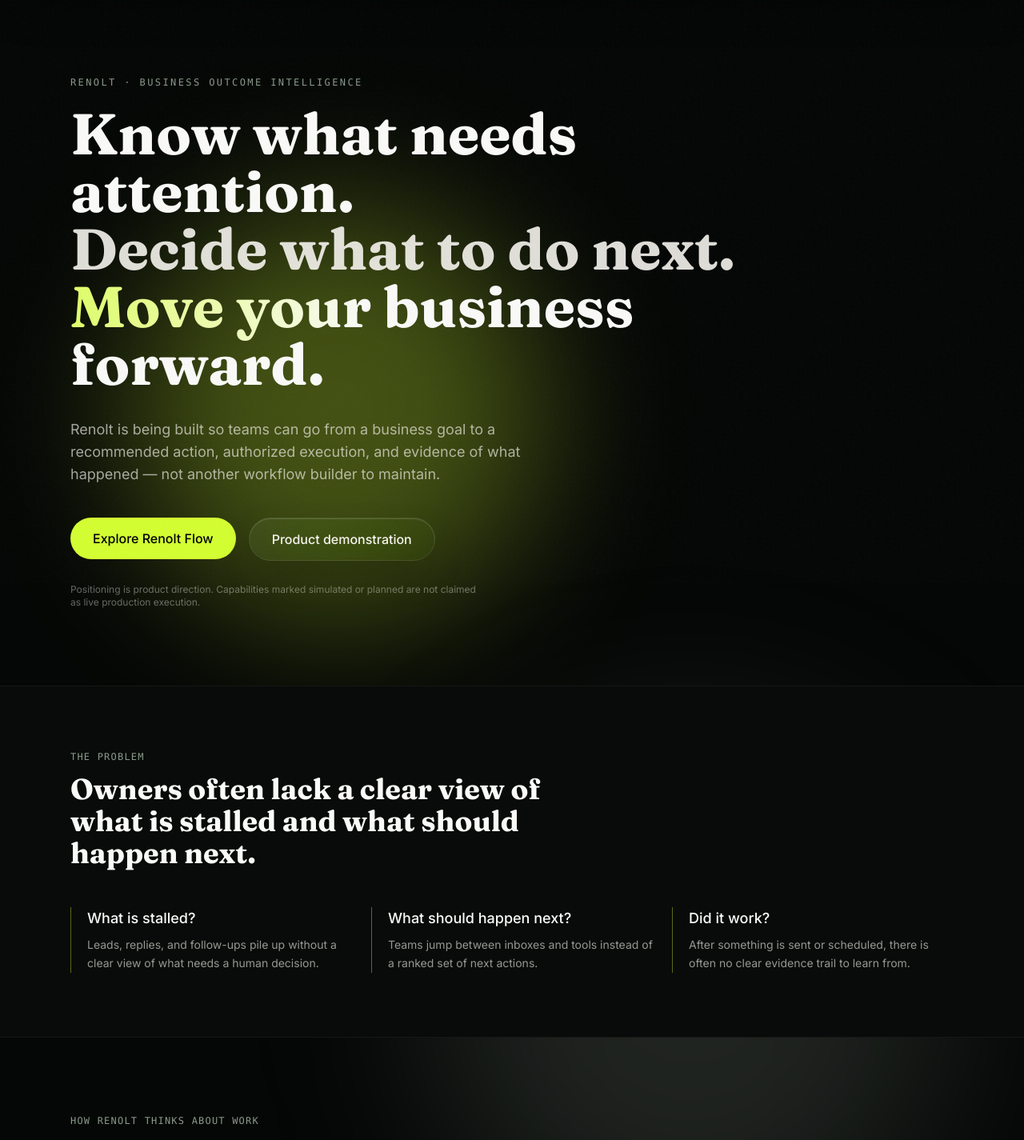
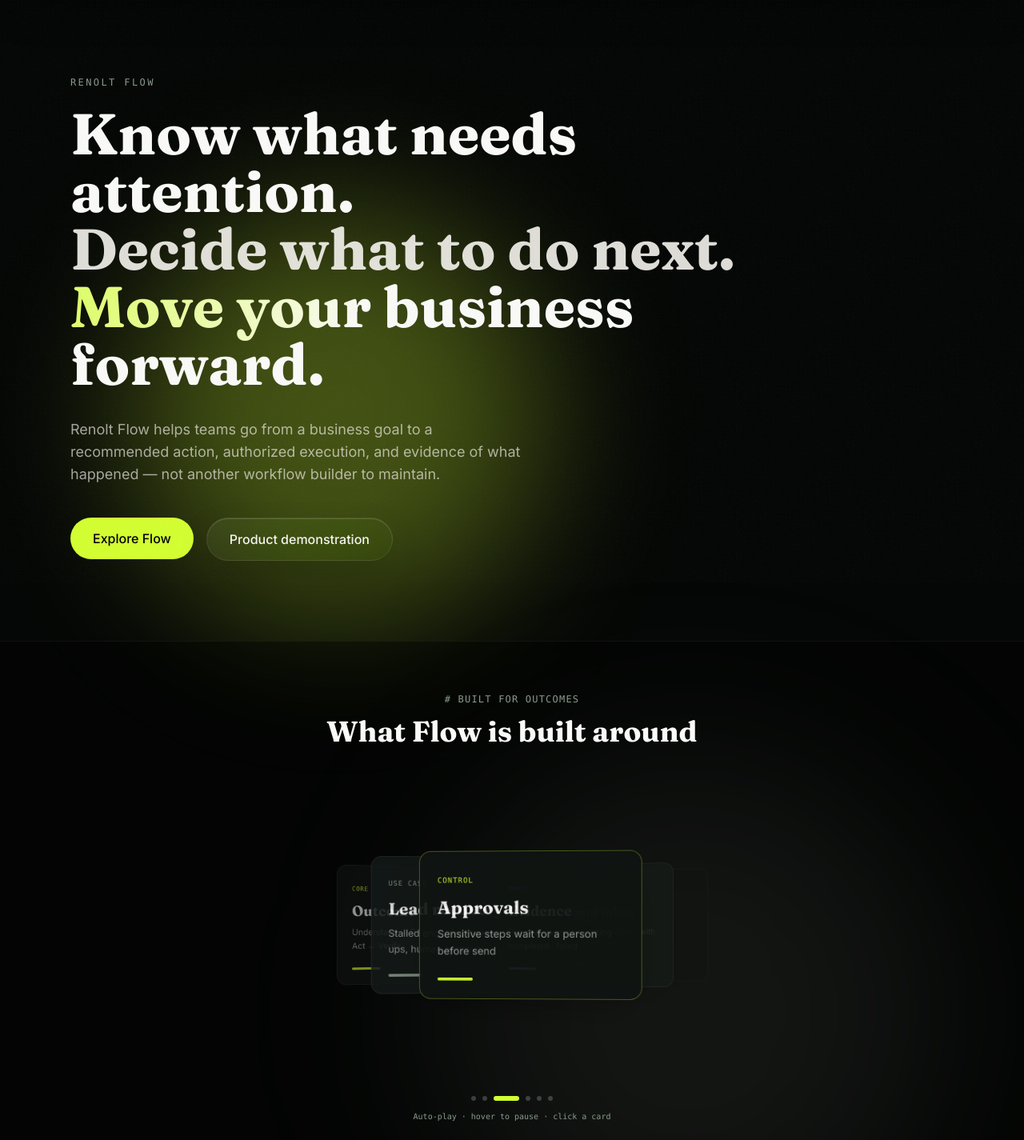
Before and after one commit to enviromation17-bit/my-portfolio, a Next.js app: page / in a window 1280 px wide. Shown: the part 71-1496 px from the top of the page at 80% size. Built offline with nearby package versions, Linux system fonts and the light colour scheme.

Commit message:
Homepage: Flow-only branding, slide cards, no vision ecosystem

```diff
--- a/app/page.tsx
+++ b/app/page.tsx
@@ -3,7 +3,8 @@ import LiquidOrbs from "@/components/effects/LiquidOrbs";
 import MagneticButton from "@/components/ui/MagneticButton";
 import OutcomeCycle from "@/components/product/OutcomeCycle";
 import SimDemo from "@/components/product/SimDemo";
-import { PROBLEMS, TRUST, ECOSYSTEM, ORCHESTRATORS } from "@/lib/product";
+import SlideCards from "@/components/product/SlideCards";
+import { PROBLEMS, TRUST, ORCHESTRATORS } from "@/lib/product";
 import Link from "next/link";
 
 export default function Home() {
@@ -11,8 +12,8 @@ export default function Home() {
     <main className="relative isolate">
       <LiquidOrbs />
 
-      <section className="mx-auto flex min-h-[85vh] max-w-6xl flex-col justify-center px-6 py-24">
-        <p className="mono mb-5 text-xs tracking-[0.2em] text-sage">RENOLT · BUSINESS OUTCOME INTELLIGENCE</p>
+      <section className="mx-auto flex min-h-[80vh] max-w-6xl flex-col justify-center px-6 py-24">
+        <p className="mono mb-5 text-xs tracking-[0.2em] text-sage">RENOLT FLOW</p>
         <h1 className="fraunces max-w-4xl text-4xl font-bold leading-[1.08] text-[#FAFAF8] md:text-6xl lg:text-7xl">
           Know what needs attention.
           <br />
@@ -21,19 +22,26 @@ export default function Home() {
           <span className="shimmer">Move your business forward.</span>
         </h1>
         <p className="mt-8 max-w-xl text-base leading-relaxed text-ceramic/65 md:text-lg">
-          Renolt is being built so teams can go from a business goal to a recommended action,
+          Renolt Flow helps teams go from a business goal to a recommended action,
           authorized execution, and evidence of what happened — not another workflow builder to maintain.
         </p>
         <div className="mt-10 flex flex-wrap gap-4">
-          <MagneticButton href="/services">Explore Renolt Flow</MagneticButton>
+          <MagneticButton href="/services">Explore Flow</MagneticButton>
           <MagneticButton href="#demo" variant="ghost">Product demonstration</MagneticButton>
         </div>
-        <p className="mt-6 max-w-lg text-xs text-ceramic/40">
-          Positioning is product direction. Capabilities marked simulated or planned are not claimed as live production execution.
-        </p>
       </section>
 
-      <section className="border-y border-white/5 bg-[#080B09]">
+      <section className="border-y border-white/5 bg-black/40 py-16">
+        <div className="mx-auto max-w-6xl px-6">
+          <p className="mono text-center text-xs tracking-widest text-sage"># BUILT FOR OUTCOMES</p>
+          <h2 className="fraunces mt-3 text-center text-3xl font-bold text-[#FAFAF8] md:text-4xl">
+            What Flow is built around
+          </h2>
+        </div>
+        <SlideCards />
+      </section>
+
+      <section className="border-b border-white/5 bg-[#080B09]">
         <div className="mx-auto max-w-6xl px-6 py-20">
           <BlurReveal>
             <p className="mono text-xs tracking-widest text-sage">THE PROBLEM</p>
@@ -56,13 +64,10 @@ export default function Home() {
 
       <section className="mx-auto max-w-6xl px-6 py-24">
         <BlurReveal>
-          <p className="mono text-xs tracking-widest text-sage">HOW RENOLT THINKS ABOUT WORK</p>
+          <p className="mono text-xs tracking-widest text-sage">HOW FLOW WORKS</p>
           <h2 className="fraunces mt-3 text-3xl font-bold text-[#FAFAF8] md:text-4xl">
             Understand → Detect → Decide → Act → Verify → Improve
           </h2>
-          <p className="mt-4 max-w-2xl text-sm text-ceramic/60">
-            The cycle is the product story. Orchestrators and tools support it; they are not the whole brand.
-          </p>
         </BlurReveal>
         <div className="mt-12">
           <OutcomeCycle />
@@ -76,7 +81,7 @@ export default function Home() {
             Revenue recovery & lead follow-up
           </h2>
           <p className="mt-3 max-w-xl text-sm text-ceramic/60">
-            A realistic path from goal to approval to evidence. Labelled simulated until connected to a live engine.
+            Path from goal to approval to evidence. Labelled simulated until connected to a live engine.
           </p>
         </BlurReveal>
         <div className="mt-10">
@@ -104,43 +109,23 @@ export default function Home() {
       <section className="border-t border-white/5 bg-[#080B09]">
         <div className="mx-auto max-w-6xl px-6 py-20">
           <BlurReveal>
-            <p className="mono text-xs tracking-widest text-sage">CAPABILITIES THAT SUPPORT OUTCOMES</p>
+            <p className="mono text-xs tracking-widest text-sage">CAPABILITIES</p>
             <h2 className="fraunces mt-3 text-3xl font-bold text-[#FAFAF8]">Orchestrators</h2>
             <p className="mt-3 max-w-xl text-sm text-ceramic/55">
-              Lead, Omni, Email, and Content run authorized work. They sit under the outcome cycle — not as a grid of generic AI agents.
+              Lead, Omni, Email, and Content run authorized work under the outcome cycle.
             </p>
           </BlurReveal>
           <div className="mt-10 grid gap-4 sm:grid-cols-2 lg:grid-cols-4">
             {ORCHESTRATORS.map((o) => (
-              <div key={o.name} className="rounded-xl border border-white/10 px-5 py-4">
+              <div key={o.name} className="rounded-xl border border-white/10 px-5 py-4" data-cursor="hover">
                 <p className="font-medium text-[#FAFAF8]">{o.name}</p>
                 <p className="mt-1 text-xs text-ceramic/55">{o.role}</p>
               </div>
             ))}
           </div>
           <Link href="/services" className="mt-8 inline-block text-sm text-lime hover:underline">
-            Renolt Flow product detail →
+            Flow product detail →
           </Link>
-        </div>
-      </section>
-
-      <section className="mx-auto max-w-6xl px-6 py-20">
-        <BlurReveal>
-          <p className="mono text-xs tracking-widest text-sage">ONE ECOSYSTEM</p>
-          <h2 className="fraunces mt-3 text-3xl font-bold text-[#FAFAF8]">Flow, Personal, Workers + Rooms</h2>
-          <p className="mt-3 max-w-2xl text-sm text-ceramic/60">
-            One foundation for identity, isolation, approvals, and evidence. Flow is the business product focus today;
-            Personal and Workers + Rooms are direction, not shipping claims.
-          </p>
-        </BlurReveal>
-        <div className="mt-10 grid gap-4 md:grid-cols-3">
-          {ECOSYSTEM.map((e) => (
-            <div key={e.name} className="rounded-2xl border border-white/10 p-6">
-              <span className="mono text-[10px] tracking-widest text-sage">{e.status.toUpperCase()}</span>
-              <p className="mt-2 font-medium text-[#FAFAF8]">{e.name}</p>
-              <p className="mt-2 text-sm text-ceramic/55">{e.line}</p>
-            </div>
-          ))}
         </div>
       </section>
 
@@ -149,11 +134,11 @@ export default function Home() {
           From business goals to verified action
         </h2>
         <p className="mx-auto mt-4 max-w-lg text-sm text-ceramic/55">
-          Talk with us about early access to Renolt Flow, or explore how the outcome cycle maps to your operation.
+          Talk with us about Renolt Flow for your operation.
         </p>
         <div className="mt-10 flex flex-wrap justify-center gap-4">
           <MagneticButton href="/contact">Get started</MagneticButton>
-          <MagneticButton href="/how-it-works" variant="ghost">How orchestration works</MagneticButton>
+          <MagneticButton href="/how-it-works" variant="ghost">How it works</MagneticButton>
         </div>
       </section>
     </main>
```
